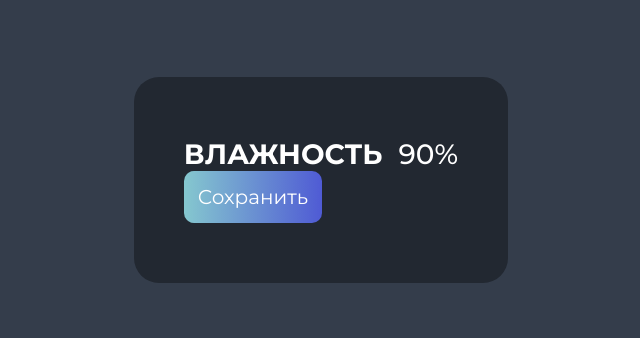
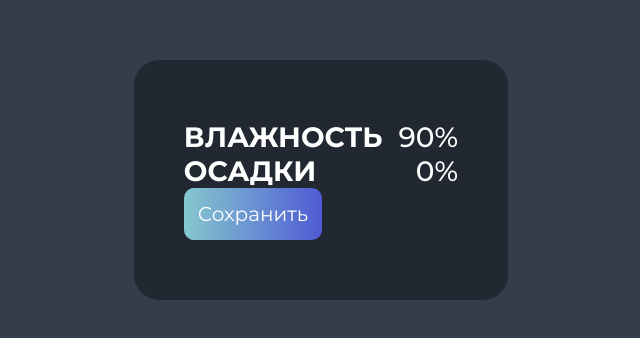
Before and after one commit to ShamsutOFF/vue-project1, a Vue app: page / in a window 1280 px wide. Shown: the part 228-566 px from the top of the page, without its empty margins (319-959 px from the left). Built offline with nearby package versions, Linux system fonts and the light colour scheme.

Commit message:
5.2. defineProps

```diff
--- a/src/App.vue
+++ b/src/App.vue
@@ -5,7 +5,8 @@
 
 <template>
   <main class="main">
-    <Stat></Stat>
+    <Stat label="ВЛАЖНОСТЬ" stat="90%"></Stat>
+    <Stat label="ОСАДКИ" stat="0%"></Stat>
     <Button>
       Сохранить
     </Button>
--- a/src/components/Stat.vue
+++ b/src/components/Stat.vue
@@ -1,11 +1,14 @@
 <script setup>
-
+const {label = "Не задано", stat = "0%"} = defineProps({
+  label: String,
+  stat: String
+})
 </script>
 
 <template>
   <div class="stat">
-    <div class="stat-name">ВЛАЖНОСТЬ</div>
-    <div class="stat-value">90%</div>
+    <div class="stat-name">{{ label }}</div>
+    <div class="stat-value">{{ stat }}</div>
   </div>
 </template>
 
@@ -19,7 +22,8 @@
   font-weight: 700;
   gap: 16px;
 }
-.stat-value{
+
+.stat-value {
   font-weight: 500;
 }
 </style>
```
